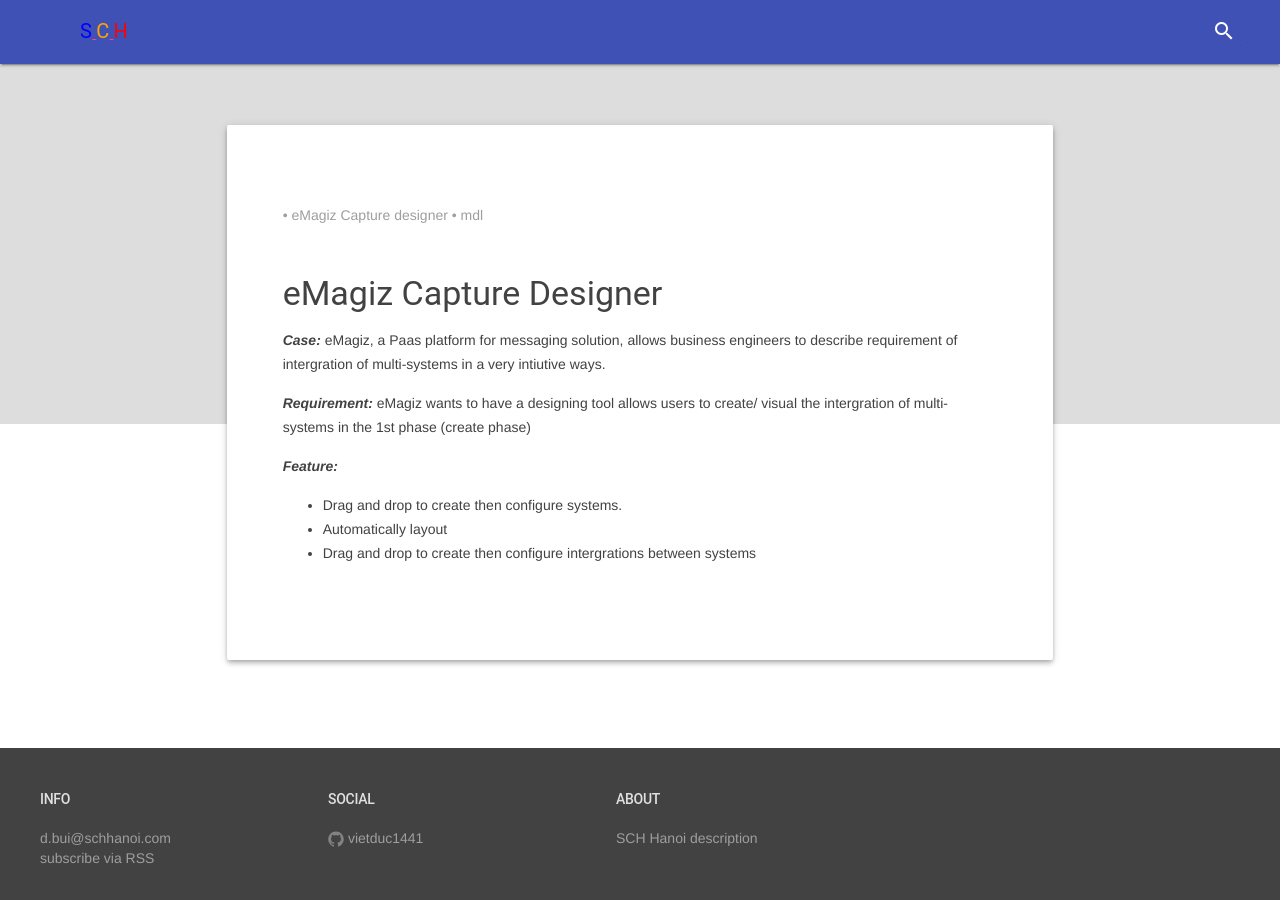
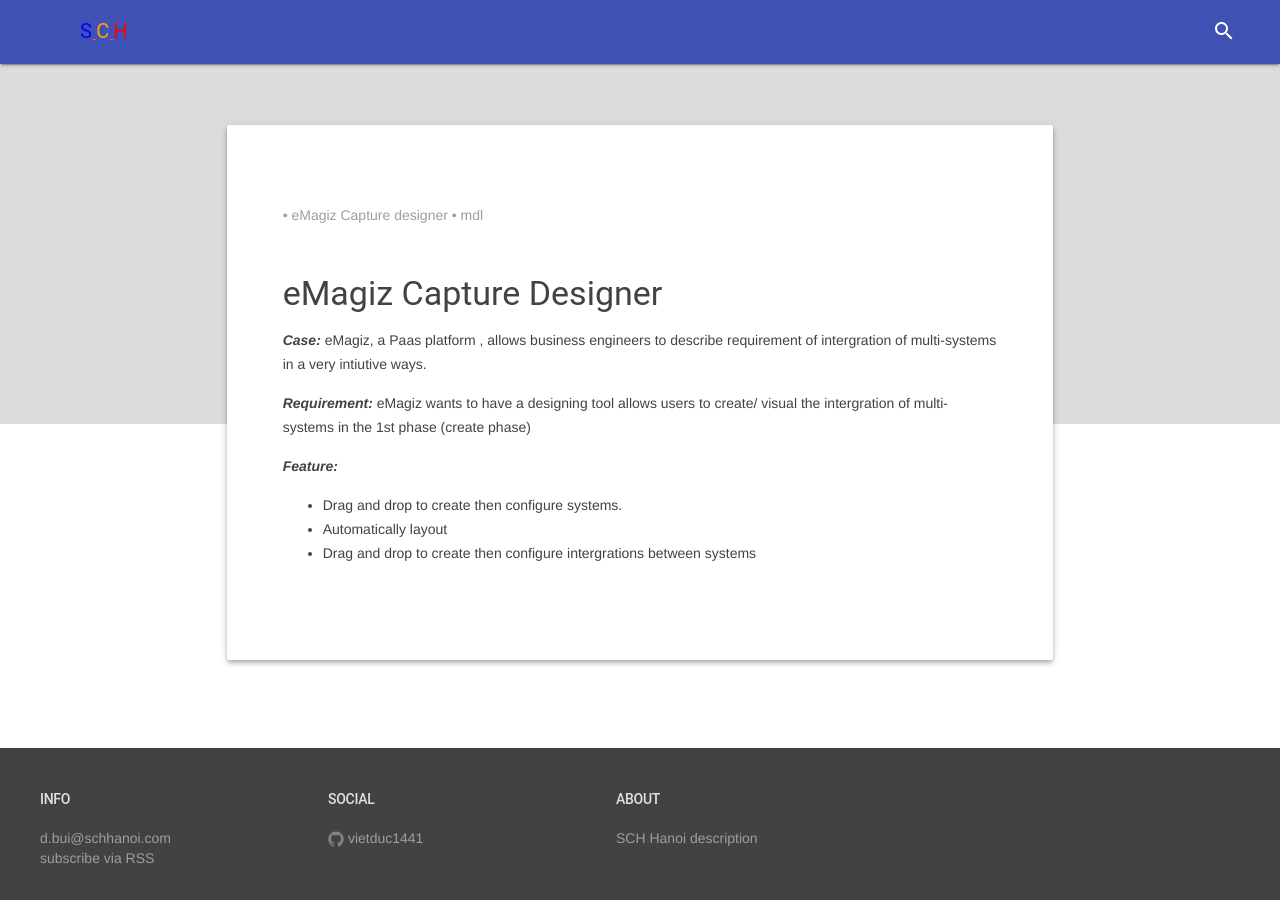
Before and after one commit to vietduc1441/vietduc1441.github.io, a Jekyll site: the page built from _posts/2016-12-27-emagiz-capture-designer.markdown, in a window 1280 px wide. Built offline with Jekyll 4.4.1, drawn with Linux system fonts in a browser that asks for light colours; nearby versions of some CDN libraries.

Commit message:
Update 2016-12-27-emagiz-capture-designer.markdown

```diff
--- a/_posts/2016-12-27-emagiz-capture-designer.markdown
+++ b/_posts/2016-12-27-emagiz-capture-designer.markdown
@@ -6,7 +6,7 @@
 image: https://40.media.tumblr.com/efb92b8cbb6741ffa5ce92e885ce6a83/tumblr_inline_nr5dqmvXlY1sif8wc_540.png
 ---
 
-*__Case:__* eMagiz, a Paas platform for messaging solution, allows business engineers to describe requirement of intergration of multi-systems in a very intiutive ways.
+*__Case:__* eMagiz, a Paas platform , allows business engineers to describe requirement of intergration of multi-systems in a very intiutive ways.
 
 *__Requirement:__* eMagiz wants to have a designing tool allows users to create/ visual the intergration of multi-systems in the 1st phase (create phase)
 
```
